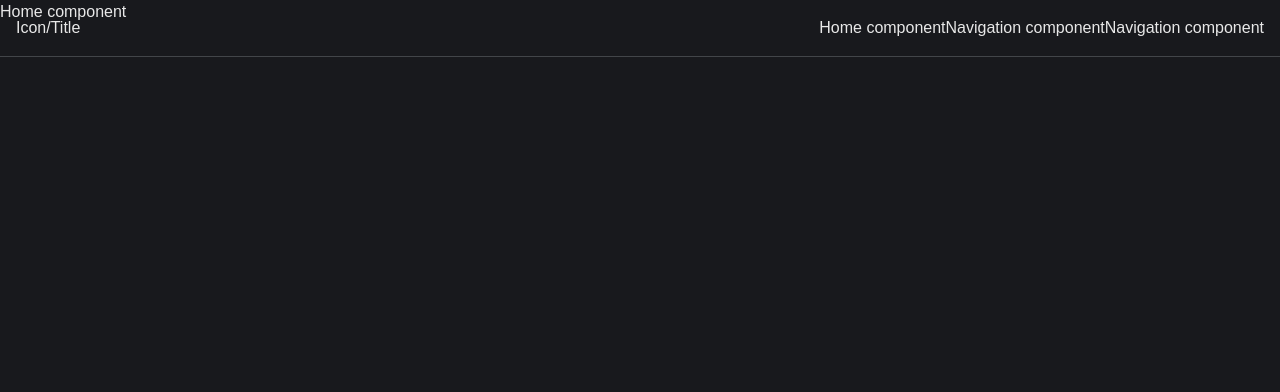
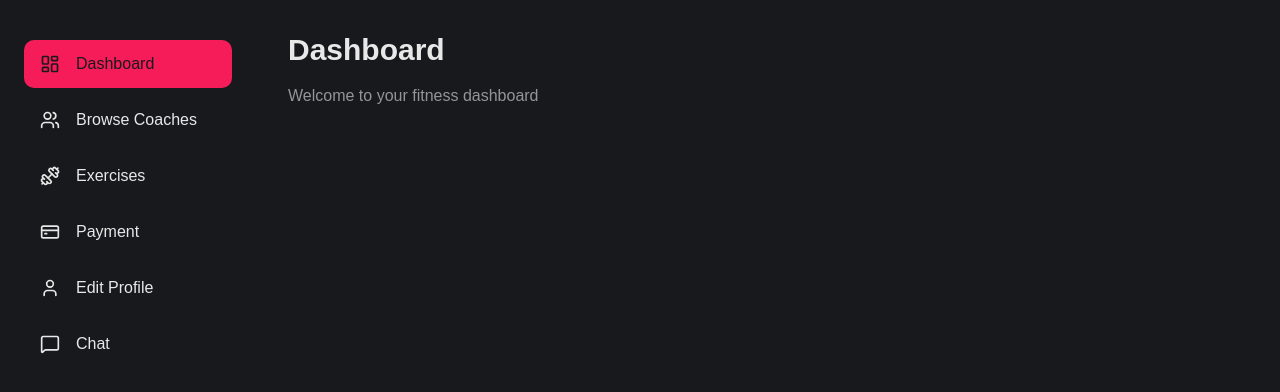
Before and after one commit to cs490-groupproj/frontend, a React (Vite) app: page / in a window 1280 px wide. Shown: the top 392 px of the page. Built offline with nearby package versions, Linux system fonts and the light colour scheme; the HTML template or start-up script is replaced by a standard one.

Commit message:
added sidebar component

```diff
--- a/package.json
+++ b/package.json
@@ -14,11 +14,11 @@
     "@tailwindcss/vite": "^4.2.1",
     "class-variance-authority": "^0.7.1",
     "clsx": "^2.1.1",
-    "lucide-react": "^1.0.1",
+    "lucide-react": "^1.6.0",
     "radix-ui": "^1.4.3",
     "react": "^19.2.0",
     "react-dom": "^19.2.0",
-    "react-router-dom": "^7.13.1",
+    "react-router-dom": "^7.13.2",
     "shadcn": "^4.1.0",
     "socket.io-client": "^4.8.3",
     "tailwind-merge": "^3.5.0",
--- a/src/App.jsx
+++ b/src/App.jsx
@@ -1,17 +1,28 @@
 import React from "react";
 import { BrowserRouter, Routes, Route } from "react-router-dom";
-import Navbar from "./components/Navbar.jsx";
+import Sidebar from "./components/Sidebar.jsx";
+import ClientDashboard from "./components/ClientDashboard.jsx";
 
 const App = () => {
   return (
     <BrowserRouter>
-      <Navbar />
+      <div className="flex min-h-screen bg-background text-foreground">
 
-      <Routes>
-        <Route path="/" element={<div>Home component</div>} />
-        <Route path="/pathname1" element={<div>Navigation component</div>} />
-        <Route path="/pathname2" element={<div>Navigation component</div>} />
-      </Routes>
+
+        <Sidebar />
+
+
+        <main className="flex-1 p-8 overflow-y-auto">
+          <Routes>
+            <Route path="/" element={<ClientDashboard />} />
+            <Route path="/coaches" element={<div className="p-4">Browse Coaches Content</div>} />
+            <Route path="/exercises" element={<div className="p-4">Exercises Content</div>} />
+            <Route path="/payment" element={<div className="p-4">Payment Content</div>} />
+            <Route path="/profile" element={<div className="p-4">Edit Profile Content</div>} />
+            <Route path="/chat" element={<div className="p-4">Chat Content</div>} />
+          </Routes>
+        </main>
+      </div>
     </BrowserRouter>
   );
 };
--- /dev/null
+++ b/src/components/ClientDashboard.jsx
@@ -0,0 +1,10 @@
+import React from 'react';
+
+export default function ClientDashboard() {
+  return (
+    <div className="space-y-4">
+      <h1 className="text-3xl font-bold">Dashboard</h1>
+      <p className="text-muted-foreground">Welcome to your fitness dashboard</p>
+    </div>
+  );
+}
--- a/src/components/Navbar.jsx
+++ /dev/null
@@ -1,25 +0,0 @@
-import React from "react";
-import { NavLink } from "react-router-dom";
-
-const Navbar = () => {
-  return (
-    <header className="bg-surface border-secondary fixed h-auto w-full border-b">
-      <nav className="flex items-center justify-between p-4">
-        <h1 className="">Icon/Title</h1>
-        <div className="">
-          <NavLink to="/" className="">
-            Home component
-          </NavLink>
-          <NavLink className="" to="/pathname1">
-            Navigation component
-          </NavLink>
-          <NavLink className="" to="/pathname2">
-            Navigation component
-          </NavLink>
-        </div>
-      </nav>
-    </header>
-  );
-};
-
-export default Navbar;
--- /dev/null
+++ b/src/components/Sidebar.jsx
@@ -0,0 +1,37 @@
+import { NavLink } from 'react-router-dom';
+import { LayoutDashboard, Users, Dumbbell, CreditCard, User, MessageSquare } from 'lucide-react';
+import React from 'react'
+
+export default function Sidebar() {
+    const links = [
+        { to: '/', icon: LayoutDashboard, label: 'Dashboard' },
+        { to: '/coaches', icon: Users, label: 'Browse Coaches' },
+        { to: '/exercises', icon: Dumbbell, label: 'Exercises' },
+        { to: '/payment', icon: CreditCard, label: 'Payment' },
+        { to: '/profile', icon: User, label: 'Edit Profile' },
+        { to: '/chat', icon: MessageSquare, label: 'Chat' },
+    ];
+
+    return (
+        <aside className="w-64 bg-sidebar min-h-screen pt-10">
+            <nav className="px-6 space-y-2">
+                {links.map(({ to, icon: Icon, label }) => (
+                    <NavLink
+                        key={to}
+                        to={to}
+                        className={({ isActive }) =>
+                            `flex items-center gap-4 px-4 py-3 rounded-lg transition-colors ${
+                                isActive
+                                    ? 'bg-sidebar-primary text-sidebar-primary-foreground'
+                                    : 'hover:bg-sidebar/80'
+                            }`
+                        }
+                    >
+                        <Icon size={20} />
+                        <span>{label}</span>
+                    </NavLink>
+                ))}
+            </nav>
+        </aside>
+    );
+}
--- a/src/index.css
+++ b/src/index.css
@@ -8,6 +8,77 @@
 @custom-variant dark (&:is(.dark *));
 /*---break---
 */
+
+@layer base {
+  :root {
+    --sidebar-ring: hsl(0 0% 100%);
+    --sidebar-border: hsl(217.2 32.6% 17.5%);
+    --sidebar-accent-foreground: hsl(210 40% 96%);
+    --sidebar-accent: hsl(217.2 32.6% 17.5%);
+    --sidebar-primary-foreground: hsl(210 40% 98%);
+    --sidebar-primary: hsl(217.2 91.2% 59.8%);
+    --sidebar-foreground: hsl(210 40% 96%);
+    --sidebar: hsl(217.2 32.6% 17.5%);
+    --chart-5: hsl(280 85% 61%);
+    --chart-4: hsl(262 80% 50%);
+    --chart-3: hsl(197 89% 48%);
+    --chart-2: hsl(51 100% 50%);
+    --chart-1: hsl(142 76% 36%);
+    --ring: hsl(217.2 91.2% 59.8%);
+    --input: hsl(217.2 32.6% 17.5%);
+    --border: hsl(217.2 32.6% 17.5%);
+    --destructive: hsl(0 84% 60%);
+    --accent-foreground: hsl(210 40% 98%);
+    --accent: hsl(51 100% 50%);
+    --muted-foreground: hsl(215 14% 34%);
+    --muted: hsl(217.2 32.6% 17.5%);
+    --secondary-foreground: hsl(210 40% 98%);
+    --secondary: hsl(217.2 32.6% 17.5%);
+    --primary-foreground: hsl(210 40% 98%);
+    --primary: hsl(217.2 91.2% 59.8%);
+    --popover-foreground: hsl(210 40% 3%);
+    --popover: hsl(0 0% 100%);
+    --card-foreground: hsl(210 40% 3%);
+    --card: hsl(0 0% 100%);
+    --foreground: hsl(210 40% 3%);
+    --background: hsl(0 0% 100%);
+    --radius: 0.5rem;
+  }
+
+  .dark {
+    --sidebar-ring: hsl(217.2 91.2% 59.8%);
+    --sidebar-border: hsl(217.2 91.2% 59.8%);
+    --sidebar-accent-foreground: hsl(217.2 32.6% 17.5%);
+    --sidebar-accent: hsl(217.2 91.2% 59.8%);
+    --sidebar-primary-foreground: hsl(217.2 32.6% 17.5%);
+    --sidebar-primary: hsl(217.2 91.2% 59.8%);
+    --sidebar-foreground: hsl(210 40% 96%);
+    --sidebar: hsl(217.2 32.6% 17.5%);
+    --chart-5: hsl(280 85% 61%);
+    --chart-4: hsl(262 80% 50%);
+    --chart-3: hsl(197 89% 48%);
+    --chart-2: hsl(51 100% 50%);
+    --chart-1: hsl(142 76% 36%);
+    --ring: hsl(217.2 91.2% 59.8%);
+    --input: hsl(217.2 32.6% 17.5%);
+    --border: hsl(217.2 32.6% 17.5%);
+    --destructive: hsl(0 84% 60%);
+    --accent-foreground: hsl(217.2 32.6% 17.5%);
+    --accent: hsl(51 100% 50%);
+    --muted-foreground: hsl(215 14% 34%);
+    --muted: hsl(217.2 32.6% 17.5%);
+    --secondary-foreground: hsl(210 40% 98%);
+    --secondary: hsl(217.2 32.6% 17.5%);
+    --primary-foreground: hsl(210 40% 98%);
+    --primary: hsl(217.2 91.2% 59.8%);
+    --popover-foreground: hsl(210 40% 96%);
+    --popover: hsl(217.2 32.6% 17.5%);
+    --card-foreground: hsl(210 40% 96%);
+    --card: hsl(217.2 32.6% 17.5%);
+    --foreground: hsl(210 40% 96%);
+    --background: hsl(217.2 32.6% 17.5%);
+  }
+}
 
 @theme inline {
   --font-heading: var(--font-sans);
```
Also changed, not shown: 1 other file (tests, documents, lock files or other folders).
